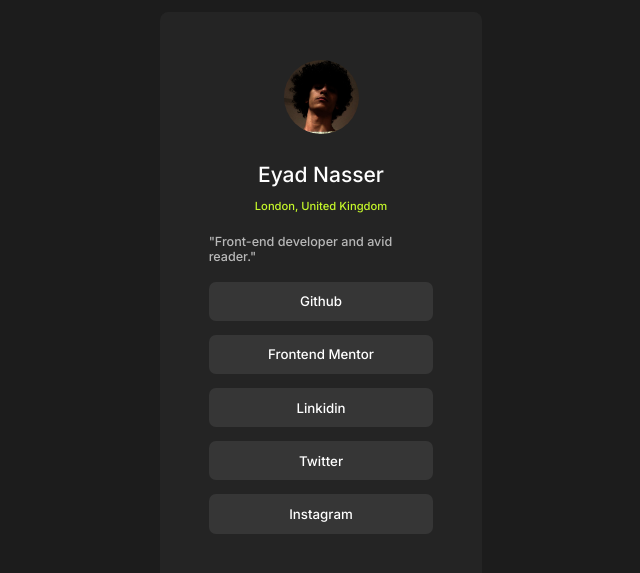
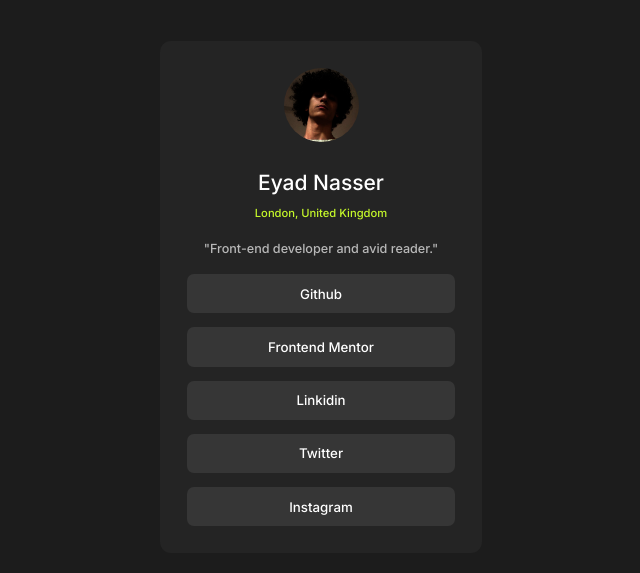
Before and after one commit to eyad-sc16/social-links-profile-card, a plain HTML site: page index.html in a window 1280 px wide. Shown: the part 103-676 px from the top of the page, without its empty margins (319-959 px from the left). Drawn offline with Linux system fonts and the light colour scheme.

Commit message:
last apdates

```diff
--- a/Css/desktop-design.css
+++ b/Css/desktop-design.css
@@ -19,8 +19,8 @@ main,
   align-items: center;
   justify-content: center;
   flex-direction: column;
-  padding: clamp(3.8%, 10vw, 3.5%);
-  border-radius: 0.6rem;
+  padding: clamp(2.1%, 1rem, 3%);
+  border-radius: 0.8rem;
   gap: 0.5rem;
 }
 
--- a/Css/mobile-desighn.css
+++ b/Css/mobile-desighn.css
@@ -1,7 +1,8 @@
 @media (max-width: 480px) {
   .hero-section .card {
+    padding: 5%;
+    width: 80%;
   }
-
   .hero-section .links p {
     font-size: 11.5px;
     font-weight: 500;
```
